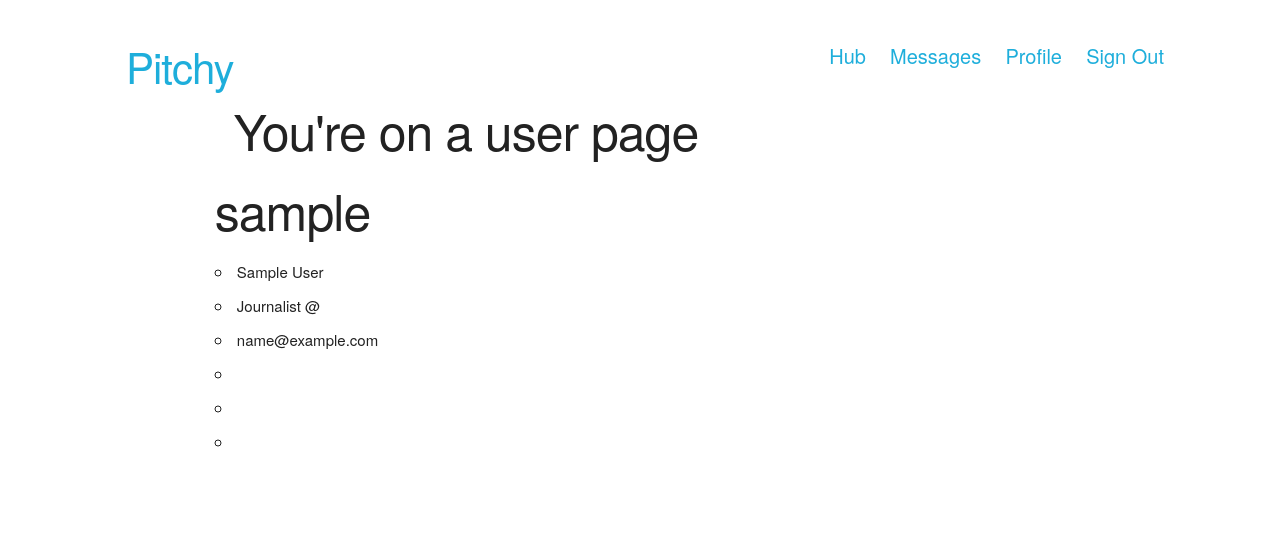
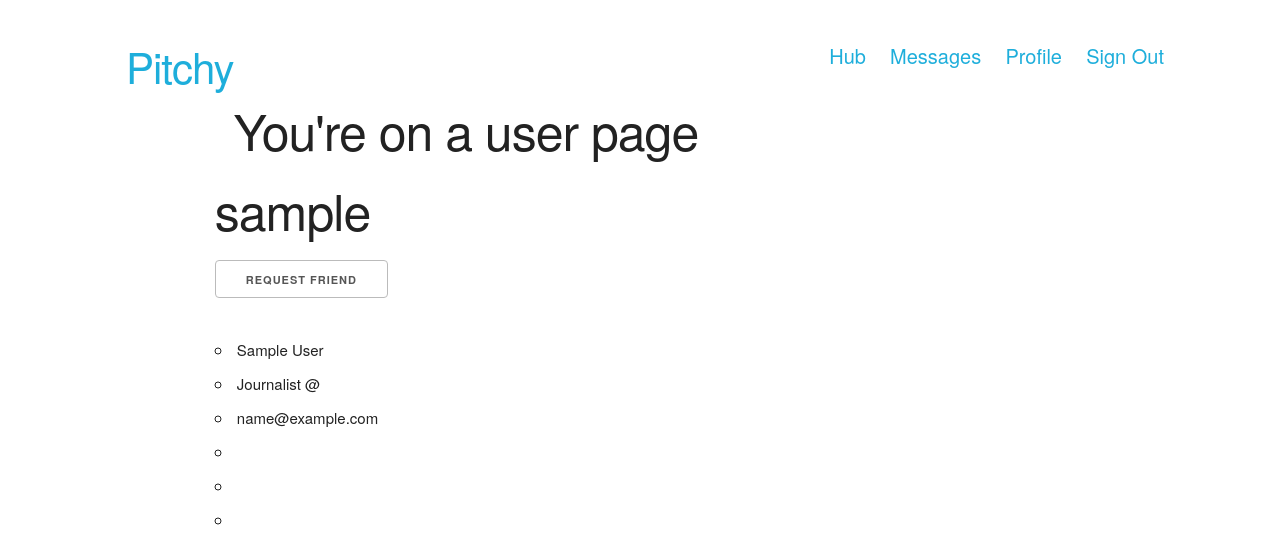
Before and after one commit to brianaeng/capstone-pitchy, a Django app: page /user/1/ in a window 1280 px wide. Shown: the top 538 px of the page. Run offline with Django 3.2, Linux system fonts and the light colour scheme; the visitor is signed in with stand-in values (Sample User, id 1); data comes from the database, SQL or seed files in the repository; data that the repository does not hold is empty; parts of the project's set-up code (start-up, migrations or seed data) failed here and were passed over; some libraries are stand-ins or nearby versions.

Commit message:
Added button to request friendship

```diff
--- a/pitchy/templates/profiles/profile.html
+++ b/pitchy/templates/profiles/profile.html
@@ -3,6 +3,15 @@
 {% block content %}
 <h1>You're on a user page</h1>
 <h1>{{ profile.user.username }}</h1>
+{% if boolean %}
+  <p>
+    ur frands already
+  </p>
+{% else %}
+  <form action="{% url 'request_friend' pk=profile.user.pk %}">
+    <input type="submit" value="Request Friend" />
+  </form>
+{% endif %}
 <ul>
   <li>
     {{ profile.user.first_name }} {{ profile.user.last_name }}
--- a/pitchy/urls.py
+++ b/pitchy/urls.py
@@ -11,7 +11,8 @@ urlpatterns = [
     url(r'^hub/$', views.HubView.as_view(), name='hub'),
     url(r'^user/(?P<pk>\d+)/$', views.ProfileView.as_view(), name='profile'),
     url(r'^messages/(?P<pk>\d+)/$', views.ConversationView.as_view(), name='messages'),
-    url(r'^friendship/confirm/(?P<pk>\d+)/', views.confirm_friend, name='confirmation')
+    url(r'^friendship/confirm/(?P<pk>\d+)/', views.confirm_friend, name='confirmation'),
+    url(r'^friendship/request/(?P<pk>\d+)/', views.request_friend, name='request_friend')
     # url(r'^post/(?P<pk>\d+)/$', views.post_detail, name='post_detail'),
     # url(r'^post/new/$', views.post_new, name='post_new'),
     # url(r'^post/(?P<pk>\d+)/edit/$', views.post_edit, name='post_edit'),
--- a/pitchy/views.py
+++ b/pitchy/views.py
@@ -33,13 +33,19 @@ class ProfileView(LoginRequiredMixin, TemplateView):
     template_name = 'profiles/profile.html'
     def get(self, request, pk):
         profile = get_object_or_404(Profile, pk=pk)
-        # focuses = profile.focuses.values_list('name', flat=True)
+        current_user_friends = Friendship.objects.filter(Q(user_id=request.user.id) | Q(friend_id=request.user.id))
+        boolean = False
+        for friendship in current_user_friends:
+            if friendship.user == profile.user or friendship.friend == profile.user:
+                boolean = True
+                break
 
         if profile.role == "PR":
             role = "Public Relations"
         else:
             role = "Journalist"
-        return render(request, self.template_name, {'profile': profile, 'role': role})
+
+        return render(request, self.template_name, {'profile': profile, 'role': role, 'boolean': boolean})
 
 class UpdateProfileView(LoginRequiredMixin, FormView):
     template_name = 'profiles/update_profile.html'
@@ -95,3 +101,8 @@ def confirm_friend(request, pk):
     friendship.confirmed = True
     friendship.save()
     return redirect('hub')
+
+def request_friend(request, pk):
+    person = User.objects.get(pk=pk)
+    Friendship.objects.create(user=request.user, friend=person, confirmed=False)
+    return redirect('profile', pk=pk)
```
